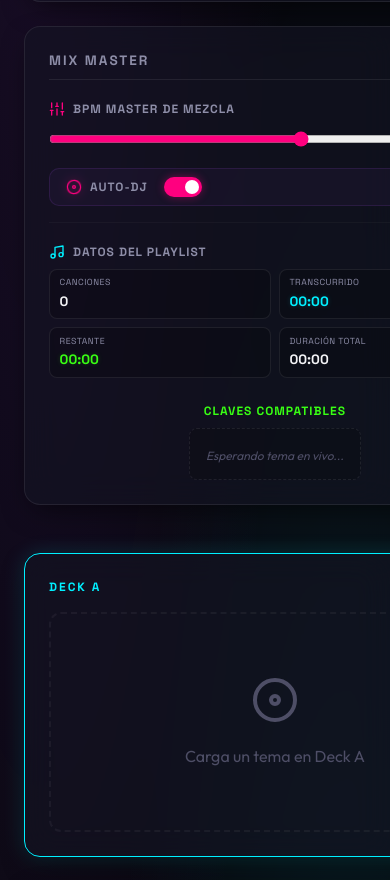
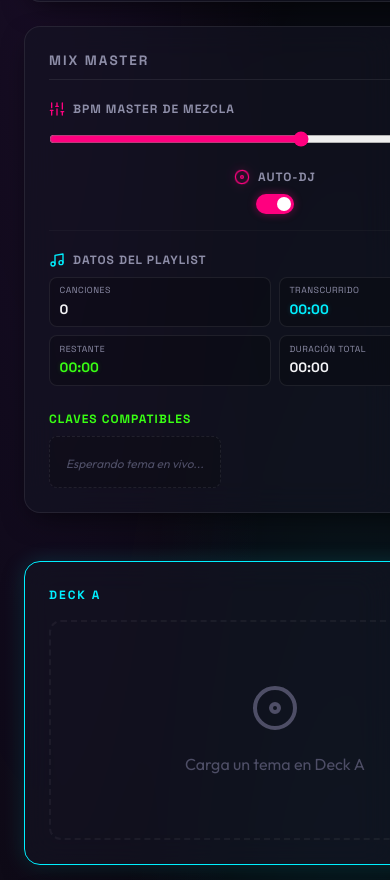
Before and after one commit to hector-horta/AuraMix, a React (Vite) app: page / in a window 390 px wide. Shown: the part 877-1757 px from the top of the page. Built offline with nearby package versions, Linux system fonts and the light colour scheme.

Commit message:
feat: initialize DJ application structure with core audio engine components and MixMaster layout

```diff
--- a/src/App.jsx
+++ b/src/App.jsx
@@ -81,10 +81,26 @@ export default function App() {
         setAnalyzingProgress("Detectando punto de entrada (Intro)...");
         const introTime = detectIntro(decodedBuffer, bpm);
 
+        const fullName = file.name.replace(/\.[^/.]+$/, ""); // Strip extension
+        let artist = 'Artista Desconocido';
+        let title = fullName;
+
+        const parts = fullName.split(/\s+-\s+/);
+        if (parts.length > 1) {
+          artist = parts[0].trim();
+          title = parts.slice(1).join(' - ').trim();
+        } else {
+          const hyphenParts = fullName.split('-');
+          if (hyphenParts.length > 1) {
+            artist = hyphenParts[0].trim();
+            title = hyphenParts.slice(1).join('-').trim();
+          }
+        }
+
         const newTrack = {
           id: 'local-' + Date.now() + '-' + Math.random().toString(36).substr(2, 9),
-          title: file.name.replace(/\.[^/.]+$/, ""), // Strip extension
-          artist: 'Archivo Local',
+          title: title,
+          artist: artist,
           bpm: bpm,
           key: keyData.camelot,
           keyName: keyData.keyName,
--- a/src/components/MixMaster.css
+++ b/src/components/MixMaster.css
@@ -27,9 +27,10 @@
 }
 
 .mix-master-row-primary {
-  display: flex;
-  justify-content: space-between;
-  align-items: center;
+  display: grid;
+  grid-template-columns: 1.1fr 1.2fr;
+  gap: 2rem;
+  align-items: flex-start;
   border-bottom: 1px solid rgba(255, 255, 255, 0.03);
   padding-bottom: 1rem;
 }
@@ -43,8 +44,7 @@
 
 @media (max-width: 768px) {
   .mix-master-row-primary {
-    flex-direction: column;
-    align-items: stretch;
+    grid-template-columns: 1fr;
     gap: 1rem;
   }
   .mix-master-row-secondary {
@@ -115,14 +115,11 @@
 /* Auto-DJ toggle container */
 .mix-master-autodj-container {
   display: flex;
+  flex-direction: column;
   align-items: center;
-  gap: 1rem;
-  background: rgba(157, 78, 221, 0.05);
-  border: 1px solid rgba(157, 78, 221, 0.15);
-  padding: 0.5rem 1rem;
-  border-radius: 10px;
+  gap: 0.5rem;
+  justify-self: center;
   height: fit-content;
-  flex-shrink: 0;
 }
 
 .autodj-header-group {
@@ -251,8 +248,7 @@ input:checked + .slider-toggle:before {
   display: flex;
   flex-direction: column;
   gap: 0.5rem;
-  align-items: center;
-  align-self: center;
+  align-items: flex-start;
 }
 
 .harmony-header-group {
```
